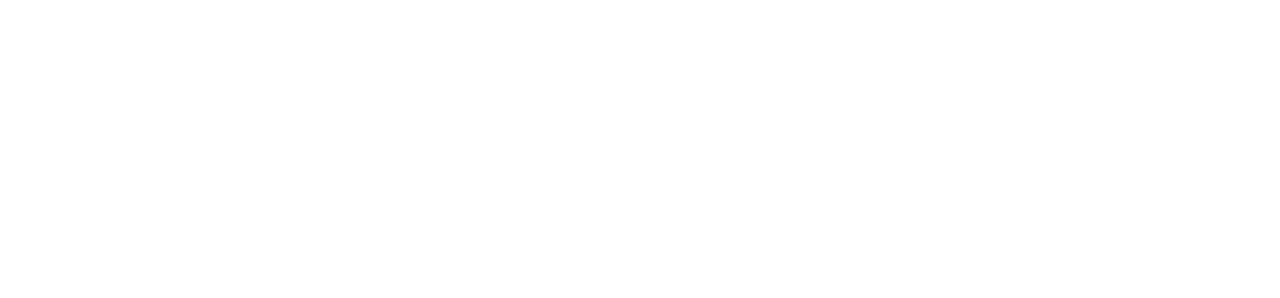
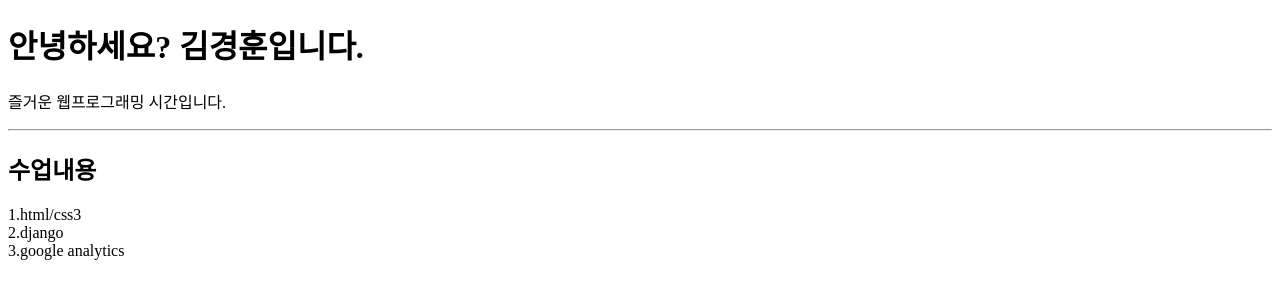
Before and after one commit to the5hoon/ISNTAGALLERY, a plain HTML site: page index.html in a window 1280 px wide. Drawn offline with Linux system fonts and the light colour scheme.

Commit message:
web page version 2

```diff
--- a/index.html
+++ b/index.html
@@ -7,6 +7,14 @@
     <title>Document</title>
 </head>
 <body>
-
+    <h1>안녕하세요? 김경훈입니다.</h1>
+    <p>
+        즐거운 웹프로그래밍 시간입니다.
+    </p>
+    <hr>
+    <h2> 수업내용 </h2>
+    1.html/css3<br>
+    2.django <br>
+    3.google analytics <br>
 </body>
 </html>
```
